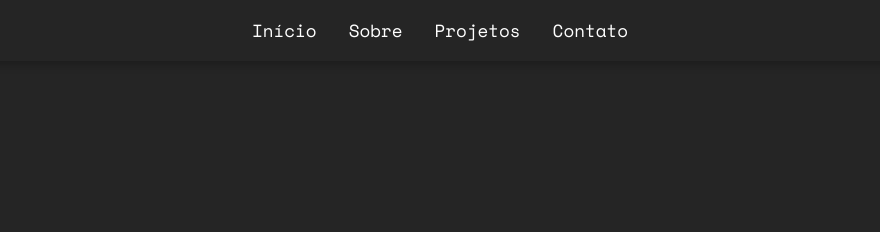
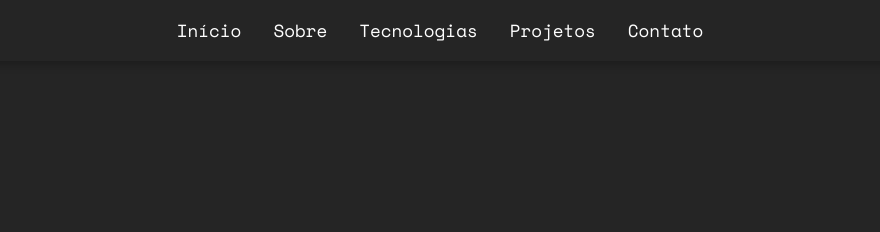
Before and after one commit to weslleycavallaro/portifolio, a plain HTML site: page index.html in a window 1280 px wide. Shown: the top 232 px of the page, without its empty margins (200-1080 px from the left). Drawn offline with nearby package versions, Linux system fonts and the light colour scheme.

Commit message:
adicionando menu

```diff
--- a/index.html
+++ b/index.html
@@ -14,6 +14,7 @@
                 <ul>
                     <li><a href="#inicio">Início</a></li>
                     <li><a href="#sobre">Sobre</a></li>
+                    <li><a href="#tecnologias">Tecnologias</a></li>
                     <li><a href="#projetos">Projetos</a></li>
                     <li><a href="#contato">Contato</a></li>
                 </ul>
```
